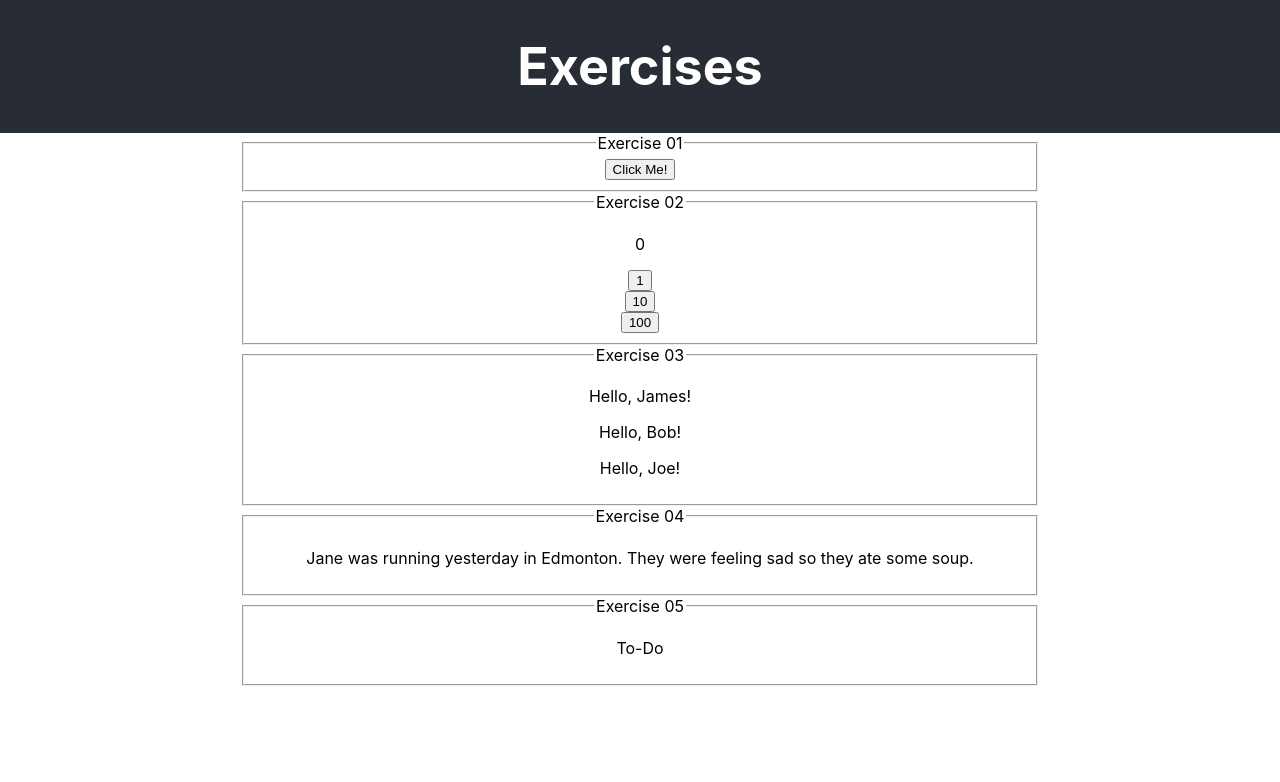
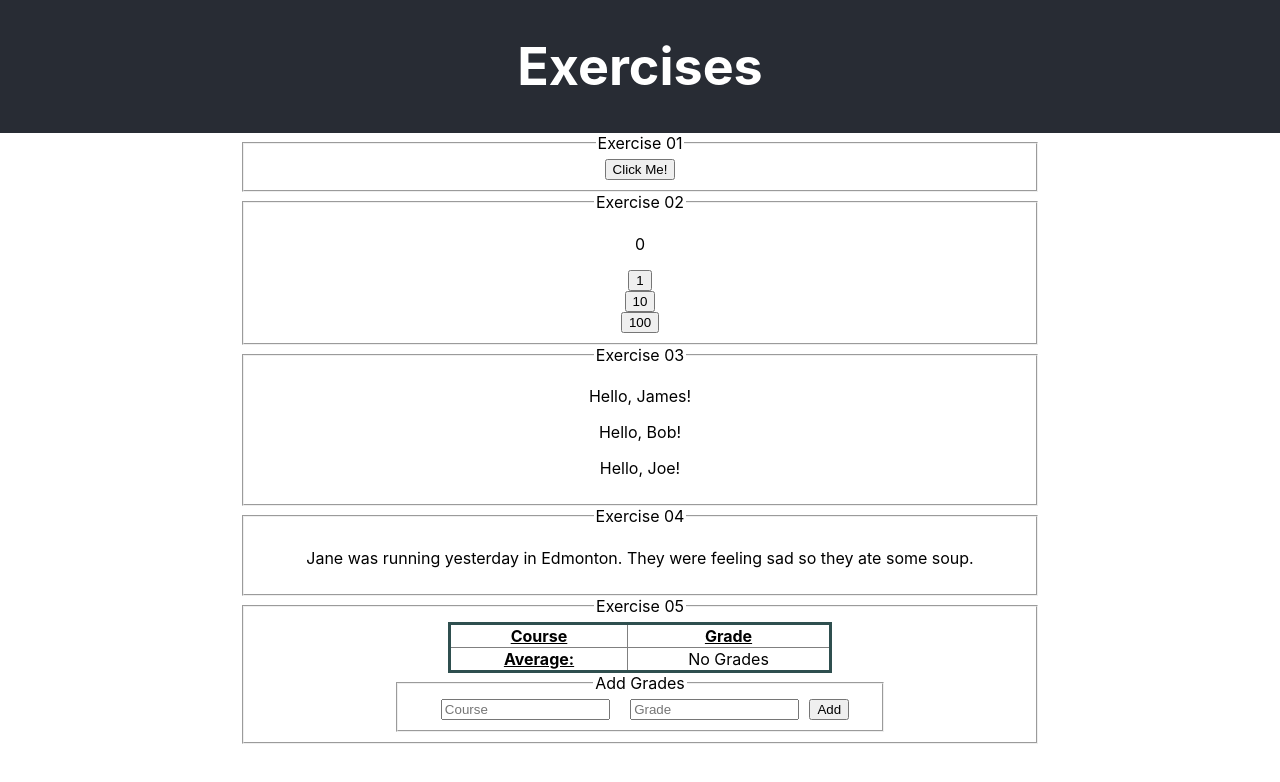
Before and after one commit to JamesonG-UAlberta/UAlberta-WCBWebDev_EXSM3939_Demo, a React (Create React App) app in the folder react-app/: page / in a window 1280 px wide. Shown: the top 782 px of the page. Built offline with nearby package versions, Linux system fonts and the light colour scheme.

Commit message:
Exercise 05;

```diff
--- a/react-app/src/App.css
+++ b/react-app/src/App.css
@@ -53,3 +53,22 @@ fieldset {
   align-items: center;
   flex-direction: column;
 }
+
+table {
+  border-collapse: collapse;
+  border: 3px solid darkslategray;
+  width: 50%;
+  margin: 0 auto;
+}
+th {
+  text-decoration: underline;
+  font-weight: bold;
+}
+th, td {
+  border: 1px solid grey;
+}
+
+input[type="text"] {
+  width: 35%;
+  margin: 0 10px;
+}
--- a/react-app/src/App.js
+++ b/react-app/src/App.js
@@ -4,6 +4,7 @@ import InvertingButton from './InvertingButton';
 import AddingMachine from './AddingMachine';
 import GreetUser from './GreetUser';
 import MadLib from './MadLib';
+import GradeChart from './GradeChart';
 
 function App() {
   return (
@@ -31,7 +32,7 @@ function App() {
       </fieldset>
       <fieldset>
         <legend>Exercise 05</legend>
-        <p>To-Do</p>
+        <GradeChart />
       </fieldset>
     </div>
   );
--- /dev/null
+++ b/react-app/src/GradeChart.js
@@ -0,0 +1,65 @@
+import React, { Component } from 'react';
+
+class GradeChart extends Component {
+    constructor(props) {
+        super(props);
+
+        this.state = {
+            grades: []
+        }
+
+        this.handleAddGrade = this.handleAddGrade.bind(this);
+    }
+
+    handleAddGrade() {
+        this.setState(oldState => {
+            return {
+                grades: [...oldState.grades, {course: this.courseInput.value, grade: Number(this.gradeInput.value)}]
+            }
+
+            /*
+            Spread operator for "push":
+            ...[1, 2, 3, 4], 5
+
+            Not: [[1, 2, 3, 4], 5]
+            Yes: [1, 2, 3, 4, 5]
+            */
+        });
+    }
+
+    render() {
+        return (
+            <div>
+            <table>
+                <thead>
+                    <tr>
+                        <th>Course</th>
+                        <th>Grade</th>
+                    </tr>
+                </thead>
+                <tbody>
+                    {this.state.grades.map(x =>
+                        <tr>
+                            <td>{x.course}</td>
+                            <td>{Number(x.grade).toFixed(1)}</td>
+                        </tr>
+                    )}
+                    <tr>
+                        <th>Average:</th>
+                        {/* This usage of reduce() is just to get a sum of the grades because JS doesn't have a sum() method -__- */}
+                        <td>{this.state.grades.length==0?'No Grades':Number(this.state.grades.map(x => x.grade).reduce((a,b) => a+b, 0)/this.state.grades.length).toFixed(1)}</td>
+                    </tr>
+                </tbody>
+            </table>
+            <fieldset>
+                <legend>Add Grades</legend>
+                <input type="text" placeholder="Course" ref={thisNode => this.courseInput = thisNode}></input>
+                <input type="text" placeholder="Grade" ref={thisNode => this.gradeInput = thisNode}></input>
+                <button onClick={this.handleAddGrade}>Add</button>
+            </fieldset>
+            </div>
+        );
+    }
+}
+
+export default GradeChart;
```
